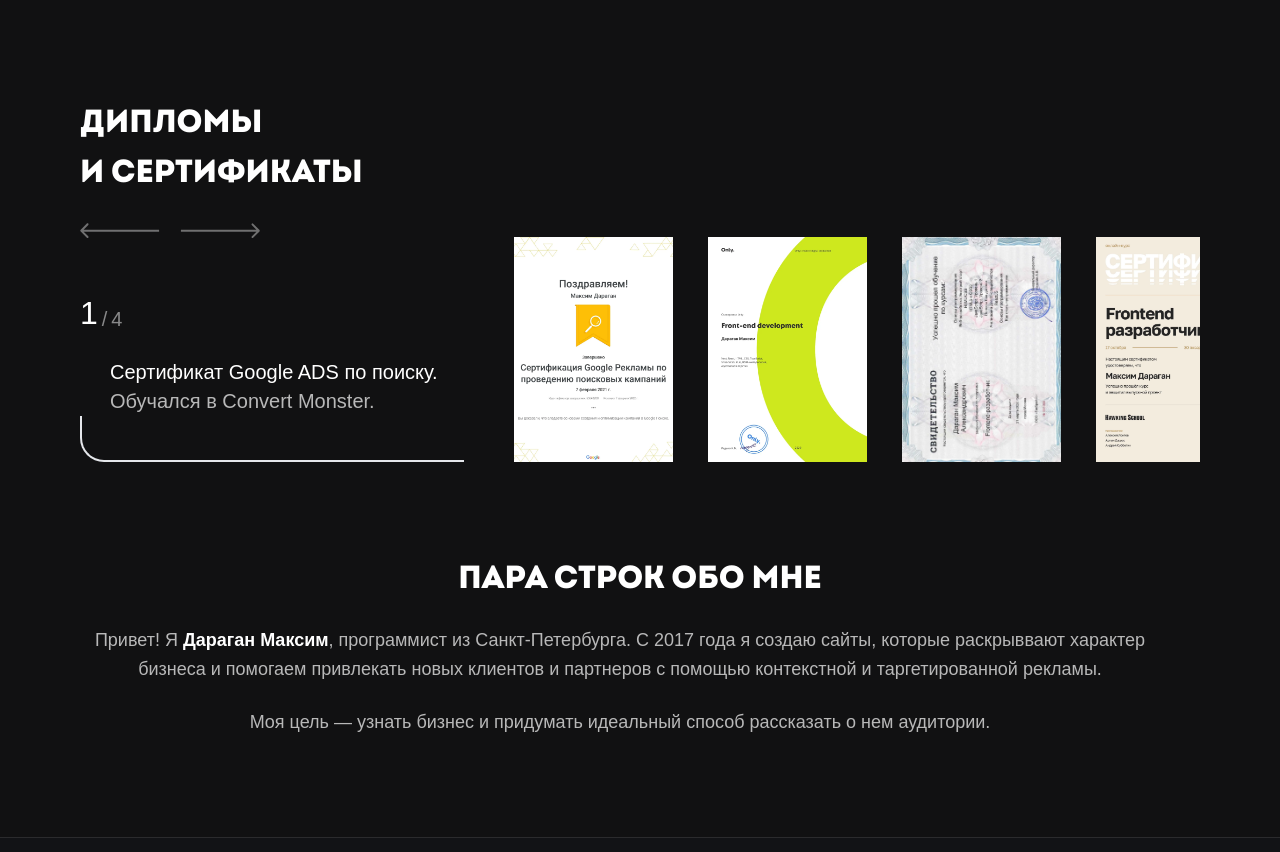
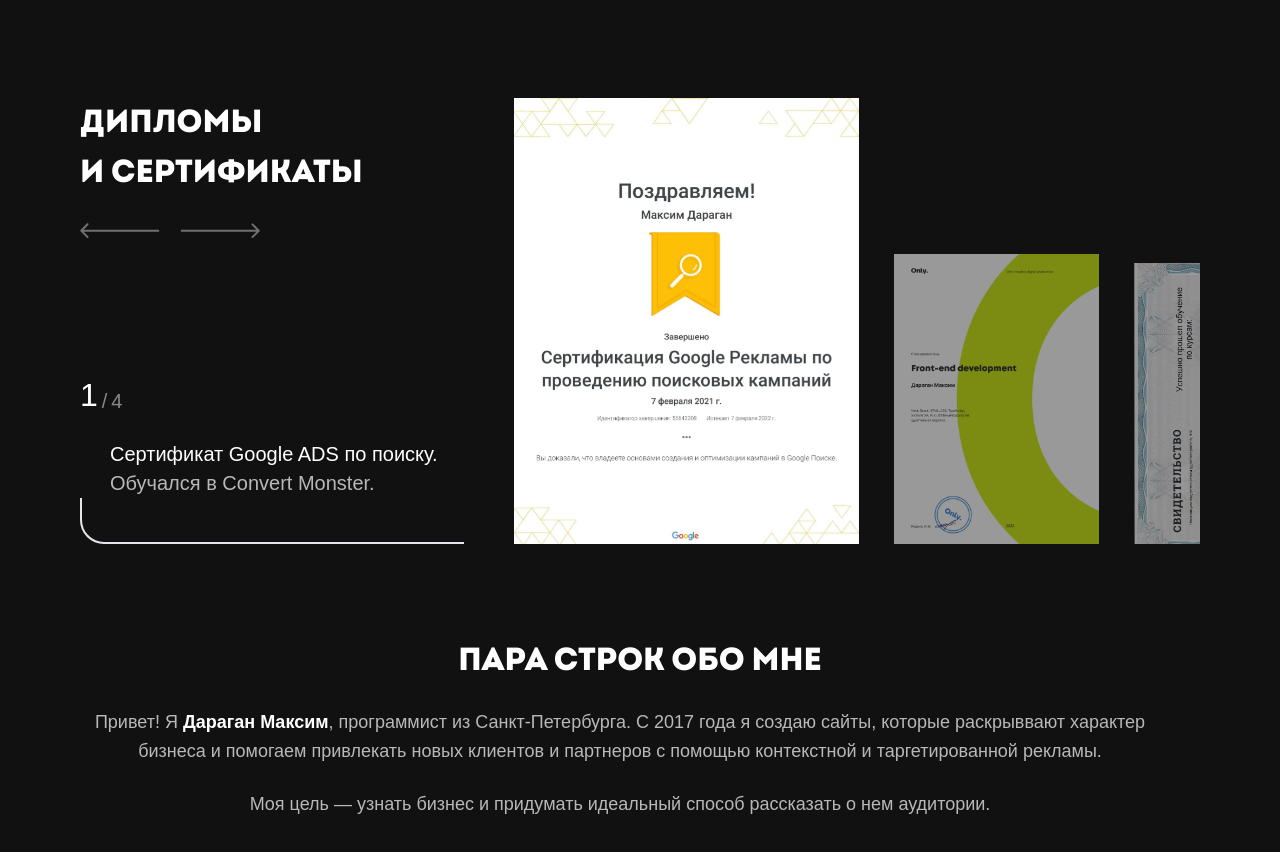
Before and after one commit to Hillel1408/daragan-media, a React (Create React App) app: page / in a window 1280 px wide. Shown: the part 3355-4207 px from the top of the page. Built offline with nearby package versions, Linux system fonts and the light colour scheme; no server answers.

Commit message:
дипломы

```diff
--- a/package.json
+++ b/package.json
@@ -19,7 +19,7 @@
     "react-dom": "^18.3.1",
     "react-i18next": "^14.1.1",
     "react-scripts": "5.0.1",
-    "swiper": "^11.1.3",
+    "swiper": "^11.1.4",
     "typescript": "^4.9.5",
     "web-vitals": "^2.1.4"
   },
--- a/src/components/Diplomas/Diplomas.tsx
+++ b/src/components/Diplomas/Diplomas.tsx
@@ -1,21 +1,11 @@
-import { useEffect, useState } from "react";
-import "keen-slider/keen-slider.min.css";
-import { useKeenSlider } from "keen-slider/react";
+import { useRef } from "react";
+import { Swiper, SwiperSlide } from "swiper/react";
+import { Swiper as SwiperCore } from "swiper/types";
 import classNames from "classnames";
+import "swiper/css";
 
 export default function Diplomas() {
-    const [currentSlide, setCurrentSlide] = useState(0);
-
-    const [sliderRef, instanceRef] = useKeenSlider({
-        loop: true,
-        slides: {
-            perView: "auto",
-            spacing: 35,
-        },
-        slideChanged(slider) {
-            setCurrentSlide(slider.track.details.rel);
-        },
-    });
+    const swiperRef = useRef<SwiperCore>();
 
     const sert = [{ url: "sert-1.webp" }, { url: "sert-2.webp" }, { url: "sert-3.webp" }, { url: "sert-4.webp" }];
 
@@ -28,7 +18,7 @@
                             ДИПЛОМЫ <br /> и СЕРТИФИКАТЫ
                         </h2>
                         <div className="flex gap-5 mt-[26px]">
-                            <button className="group" onClick={(e: any) => e.stopPropagation() || instanceRef.current?.prev()}>
+                            <button className="group" onClick={() => swiperRef.current?.slidePrev()}>
                                 <svg width="80" height="16" viewBox="0 0 80 16">
                                     <path
                                         opacity="0.4"
@@ -38,7 +28,7 @@
                                     />
                                 </svg>
                             </button>
-                            <button className="group rotate-180" onClick={(e: any) => e.stopPropagation() || instanceRef.current?.next()}>
+                            <button className="next group rotate-180" onClick={() => swiperRef.current?.slideNext()}>
                                 <svg width="80" height="16" viewBox="0 0 80 16">
                                     <path
                                         opacity="0.4"
@@ -52,7 +42,7 @@
                     </div>
                     <div>
                         <p className="flex gap-1 items-end">
-                            <span className="text-[32px] leading-[91%] text-white">{currentSlide + 1}</span>
+                            <span className="text-[32px] leading-[91%] text-white">{1}</span>
                             <span className="text-[20px] leading-[91%] text-[rgba(255,255,255,0.5)]">/</span>
                             <span className="text-[20px] leading-[91%] text-[rgba(255,255,255,0.5)]">{sert.length}</span>
                         </p>
@@ -63,12 +53,25 @@
                         <div className="rounded-bl-[24px] border-b-[2px] border-l-[2px] pb-11"></div>
                     </div>
                 </div>
-                <div ref={sliderRef} className="keen-slider items-end snap-start max-w-[686px] overflow-hidden">
-                    {sert.map((item, index) => (
-                        <div key={index} className={classNames("keen-slider__slide !w-[159px] !h-[225px] !min-w-[159px] !min-h-[225px]")}>
-                            <img src={`images/${item.url}`} alt="" className="object-cover w-full h-full" />
-                        </div>
-                    ))}
+                <div className="items-end snap-start max-w-[686px] overflow-hidden">
+                    <Swiper
+                        onBeforeInit={(swiper: any) => {
+                            swiperRef.current = swiper;
+                        }}
+                        slidesPerView={3}
+                        loop
+                        spaceBetween={35}
+                        className="mySwiper"
+                    >
+                        {sert.map((item, index) => (
+                            <SwiperSlide>
+                                <div key={index} className={classNames("h-full relative")}>
+                                    <img src={`images/${item.url}`} alt="" className="object-cover w-full h-full" />
+                                    <div className="absolute top-0 bottom-0 left-0 right-0 bg-[rgba(0,0,0,0.4)]"></div>
+                                </div>
+                            </SwiperSlide>
+                        ))}
+                    </Swiper>
                 </div>
             </div>
         </div>
--- a/src/index.css
+++ b/src/index.css
@@ -42,3 +42,13 @@
 .my-blur {
     filter: blur(102.50411987304688px);
 }
+.swiper-slide-active {
+    min-width: 345px;
+    height: 446px !important;
+}
+.swiper-slide-active > div > div {
+    background-color: initial;
+}
+.swiper-wrapper {
+    align-items: flex-end;
+}
```
Also changed, not shown: 1 other file (tests, documents, lock files or other folders).
